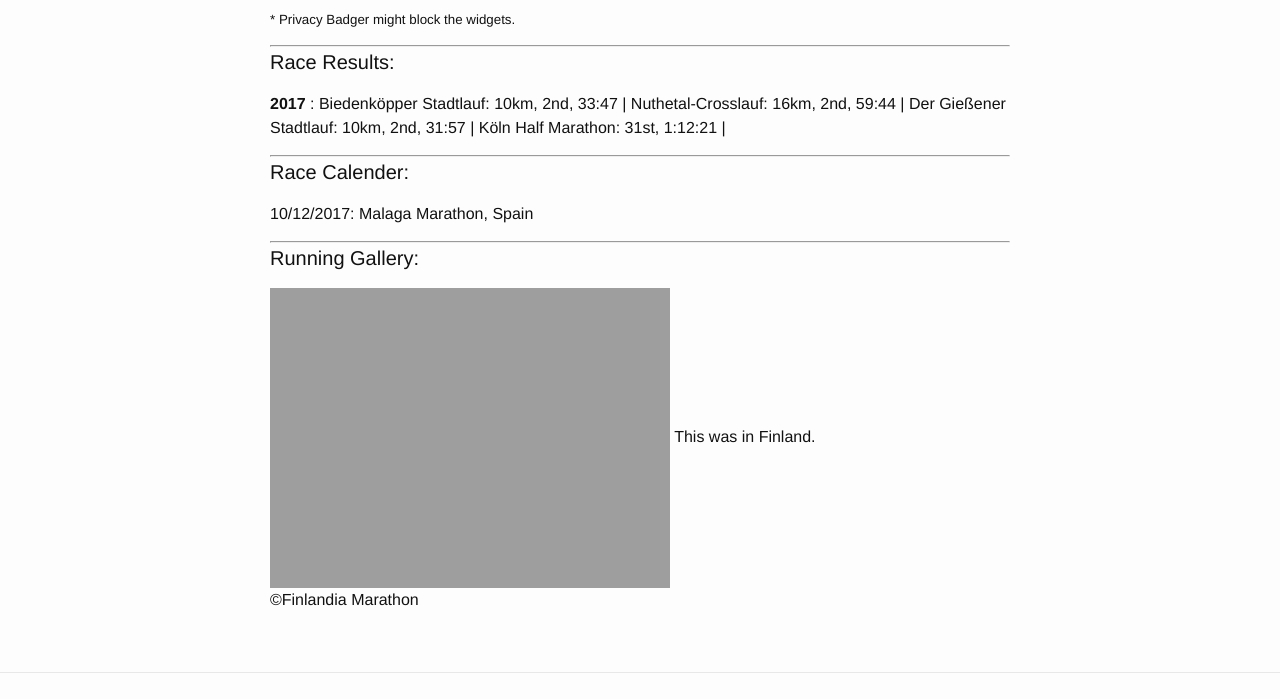
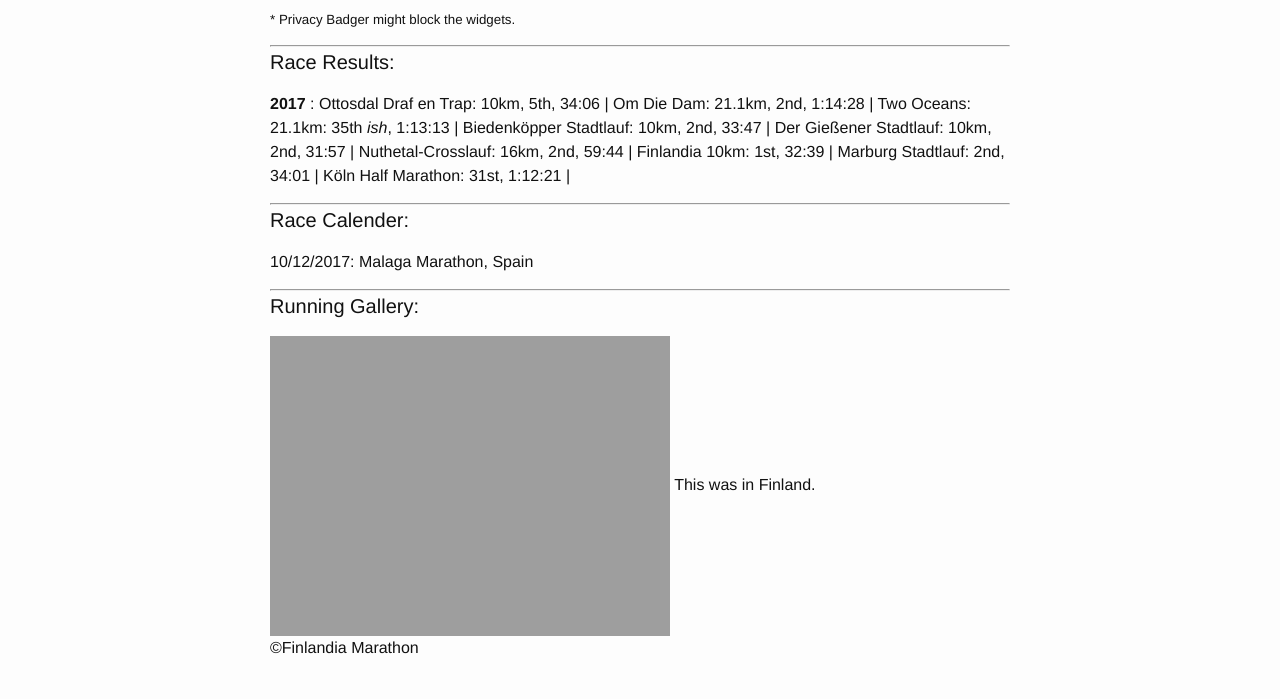
Before and after one commit to h-havenga/jekyll, a Jekyll site: the page built from running.md, in a window 1280 px wide and 900 px high, scrolled down 373 px, cut to the strip 165-864 px from the top of the window. Built offline with Jekyll 4.4.1, drawn with Linux system fonts in a browser that asks for light colours.

Commit message:
running corrections

```diff
--- a/running.md
+++ b/running.md
@@ -21,9 +21,11 @@ ______
 
 ______
 #### Race Results:
-<b> 2017 </b> : Biedenköpper Stadtlauf: 10km, 2nd, 33:47 | Nuthetal-Crosslauf: 16km, 2nd,
-59:44 | Der Gießener Stadtlauf: 10km, 2nd, 31:57 | Köln Half Marathon: 31st,
-1:12:21 |
+<b> 2017 </b>: Ottosdal Draf en Trap: 10km, 5th, 34:06 | Om Die Dam:
+21.1km, 2nd, 1:14:28 | Two Oceans: 21.1km: 35th _ish_, 1:13:13 |
+Biedenköpper Stadtlauf: 10km, 2nd, 33:47 | Der Gießener Stadtlauf: 10km,
+2nd, 31:57 | Nuthetal-Crosslauf: 16km, 2nd, 59:44 | Finlandia 10km: 1st,
+32:39 | Marburg Stadtlauf: 2nd, 34:01 | Köln Half Marathon: 31st, 1:12:21 |
 
 ______
 #### Race Calender:
```
Also changed, not shown: 2 other files.
